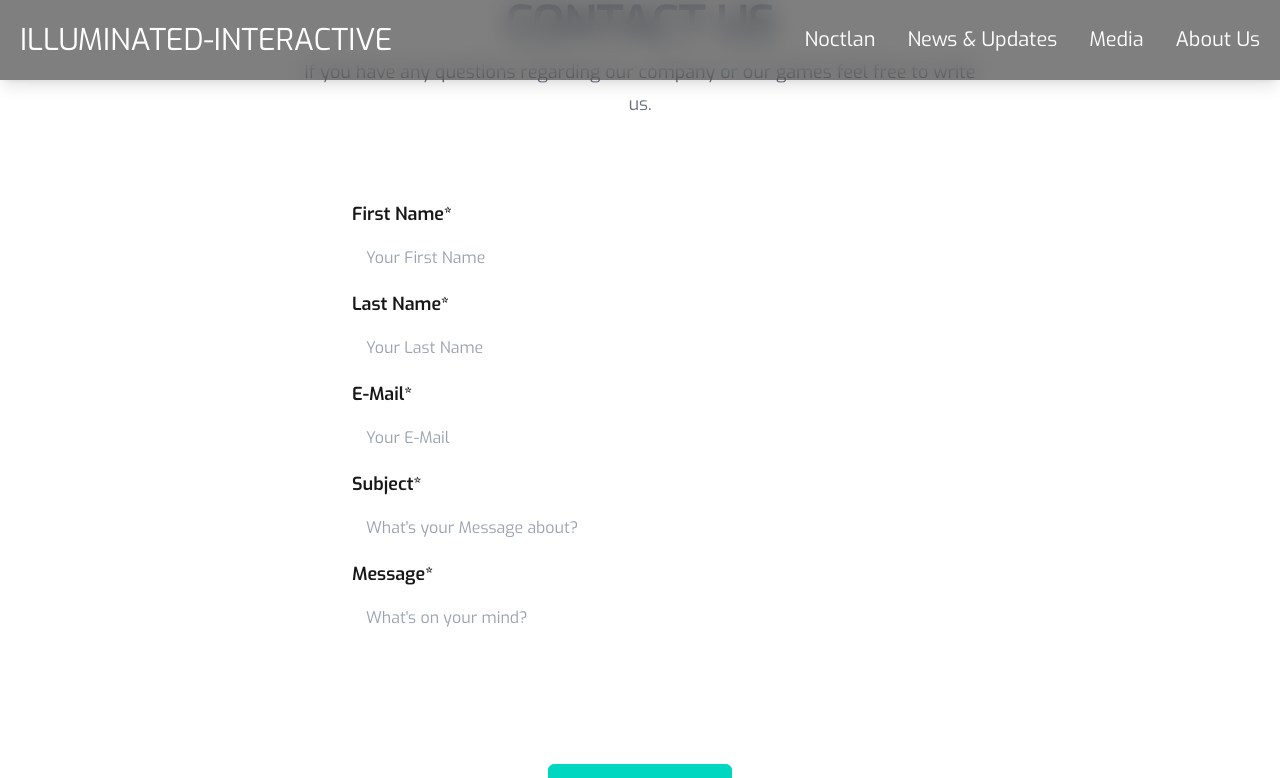
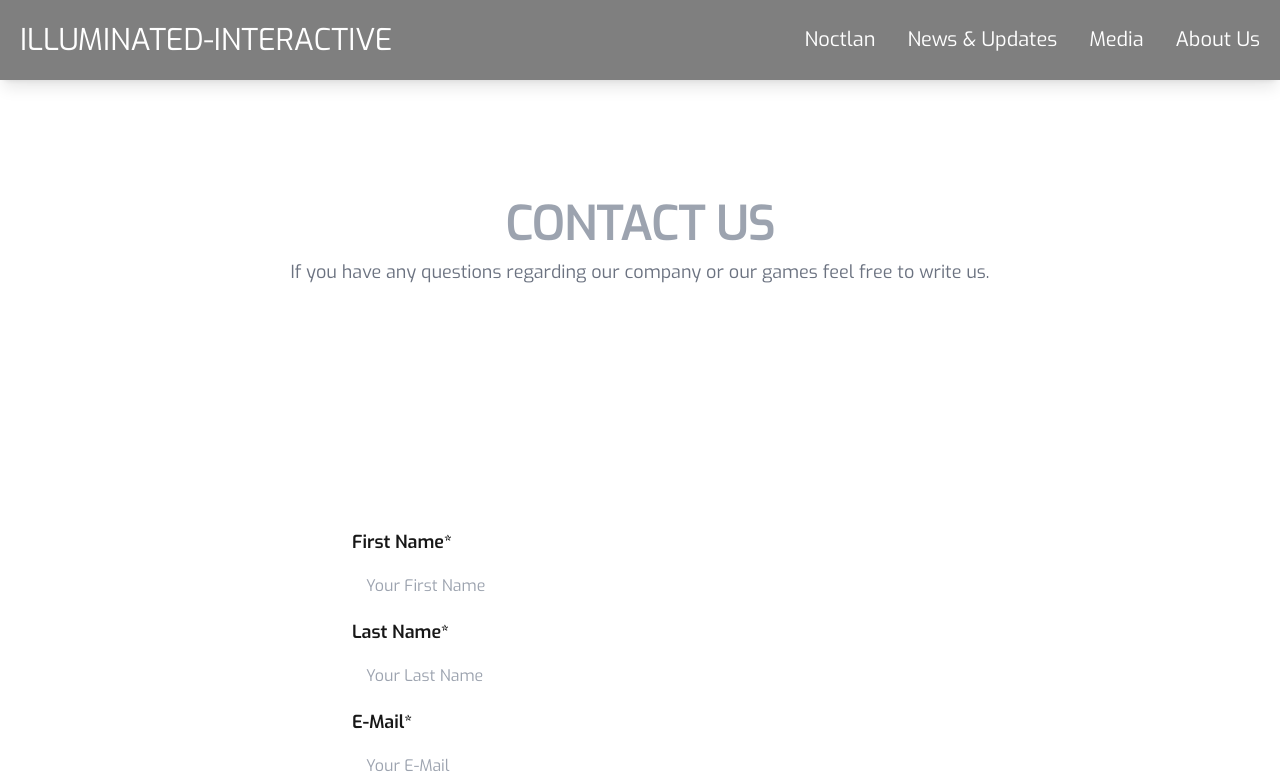
Before and after one commit to Smileatmaxi/illuminatedinteractive.com, a Next.js app: page /contact in a window 1280 px wide. Shown: the top 778 px of the page. Built offline with nearby package versions, Linux system fonts and the light colour scheme.

Commit message:
fix: fixed content when screen is smaller size

```diff
--- a/app/about-us/page.tsx
+++ b/app/about-us/page.tsx
@@ -3,9 +3,9 @@ import {AnimatedTestimonialsTeam} from "@/components/ui/team-testimonials";
 
 const AboutUs = () => {
     return (
-        <div className="h-screen mx-auto content-center items-start">
-            <div className="text-center mb-36">
-                <h1 className="text-7xl font-semibold tracking-tight text-balance text-white sm:text-5xl">Who are
+        <div className="w-full justify-center p-2 sm:p-10 items-center">
+            <div className="mx-auto grid w-full max-w-7xl px-4 pt-24 md:px-8 md:py-40 text-center">
+                <h1 className="text-7xl font-semibold tracking-tight text-balance text-white sm:text-5xl py-5">Who are
                     we?</h1>
                 <span className="">
                     <p className="text-center text-2xl ml-10 mr-10 pl-6 pr-6">
@@ -13,7 +13,7 @@ const AboutUs = () => {
                     </p>
                 </span>
             </div>
-            <div className="text-center">
+            <div className="text-center pt-10 md:py-20">
                 <h1 className="text-7xl font-semibold tracking-tight text-balance text-white sm:text-5xl">Get to Know
                     the Team</h1>
             </div>
--- a/app/contact/page.tsx
+++ b/app/contact/page.tsx
@@ -51,8 +51,8 @@ export default function Contact() {
 
     //basic HTML and Tailwind
     return (
-    <div className="h-screen mx-auto content-center">
-        <div className="mx-auto max-w-2xl text-center">
+        <div className="w-full justify-center p-2 sm:p-10 items-center">
+            <div className="mx-auto grid w-full max-w-7xl px-4 pt-24 md:px-8 md:py-40 text-center">
             <h1 className="text-4xl font-semibold tracking-tight text-balance text-gray-400 sm:text-5xl">CONTACT US</h1>
             <p className="mt-2 text-lg/8 text-gray-500">If you have any questions regarding our company or our games feel free to write us.</p>
         </div>
```
